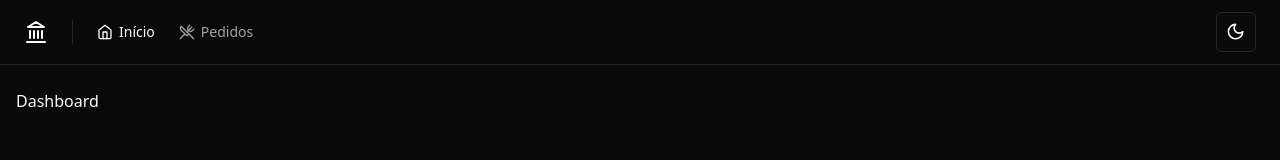
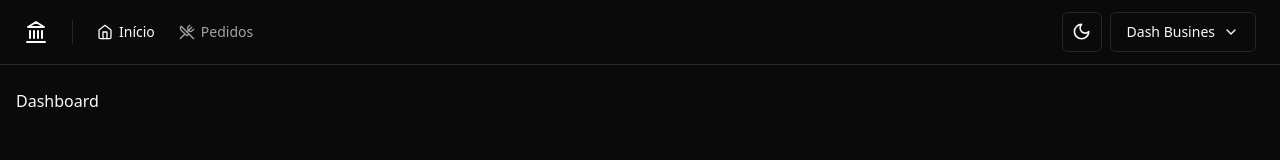
Before and after one commit to Inacioluz/dashboard-busines, a React (Vite) app: page / in a window 1280 px wide. Shown: the top 160 px of the page. Built offline with nearby package versions, Linux system fonts and the light colour scheme.

Commit message:
criando DropdownMenu

```diff
--- /dev/null
+++ b/src/components/account-menu.tsx
@@ -0,0 +1,44 @@
+import { Building, ChevronDown, LogOut } from 'lucide-react'
+
+import { Button } from './ui/button'
+import {
+  DropdownMenu,
+  DropdownMenuContent,
+  DropdownMenuItem,
+  DropdownMenuLabel,
+  DropdownMenuSeparator,
+  DropdownMenuTrigger,
+} from './ui/dropdown-menu'
+
+export function AccountMenu() {
+  return (
+    <DropdownMenu>
+      <DropdownMenuTrigger asChild>
+        <Button
+          variant="outline"
+          className="flex select-none items-center gap-2"
+        >
+          Dash Busines
+          <ChevronDown className="h-4 w-4" />
+        </Button>
+      </DropdownMenuTrigger>
+      <DropdownMenuContent align="end" className="w-56">
+        <DropdownMenuLabel className="flex flex-col">
+          <span>Inacio Silva</span>
+          <span className="fant-normal text-xs text-muted-foreground">
+            inaciosilva.dev@gmail.com
+          </span>
+        </DropdownMenuLabel>
+        <DropdownMenuSeparator />
+        <DropdownMenuItem>
+          <Building className="m-2 h-4 w-4" />
+          <span>Perfil Loja</span>
+        </DropdownMenuItem>
+        <DropdownMenuItem className="text-rose-500 dark:text-rose-400">
+          <LogOut className="mr-2 h-4 w-4" />
+          <span>Sair</span>
+        </DropdownMenuItem>
+      </DropdownMenuContent>
+    </DropdownMenu>
+  )
+}
--- a/src/components/header.tsx
+++ b/src/components/header.tsx
@@ -1,5 +1,6 @@
 import { Home, Landmark, UtensilsCrossed } from 'lucide-react'
 
+import { AccountMenu } from './account-menu'
 import { NavLink } from './nav-link'
 import { ThemeToggle } from './theme/theme-toggle'
 import { Separator } from './ui/separator'
@@ -24,6 +25,7 @@
         </nav>
         <div className="ml-auto flex items-center gap-2">
           <ThemeToggle />
+          <AccountMenu />
         </div>
       </div>
     </div>
```
